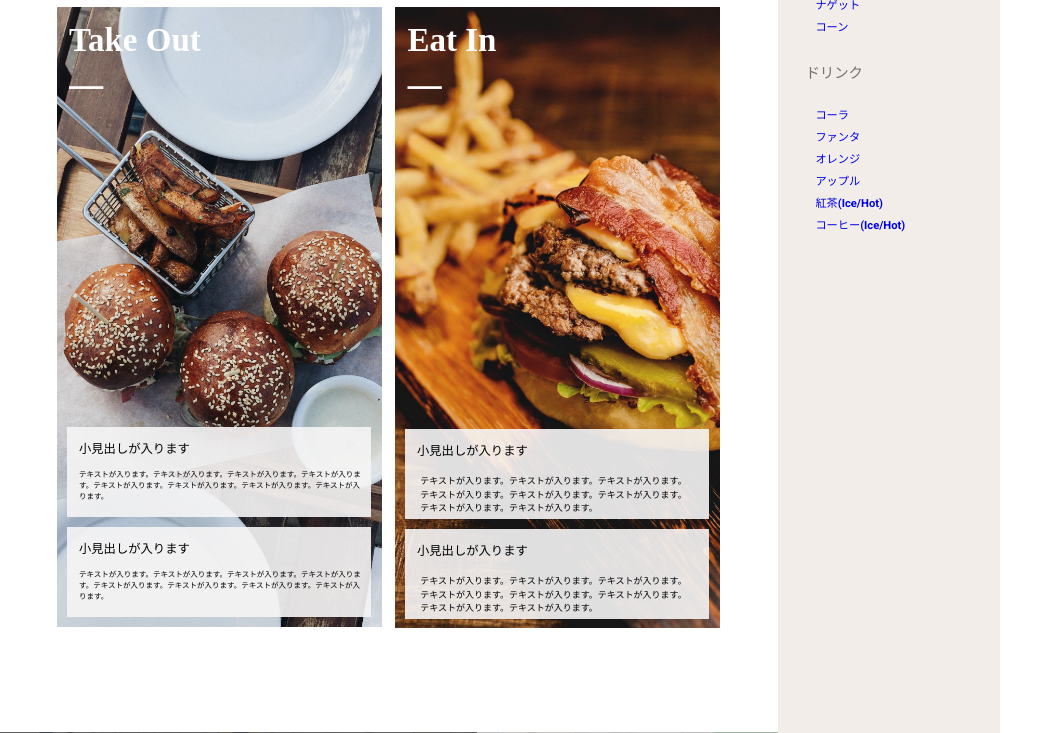
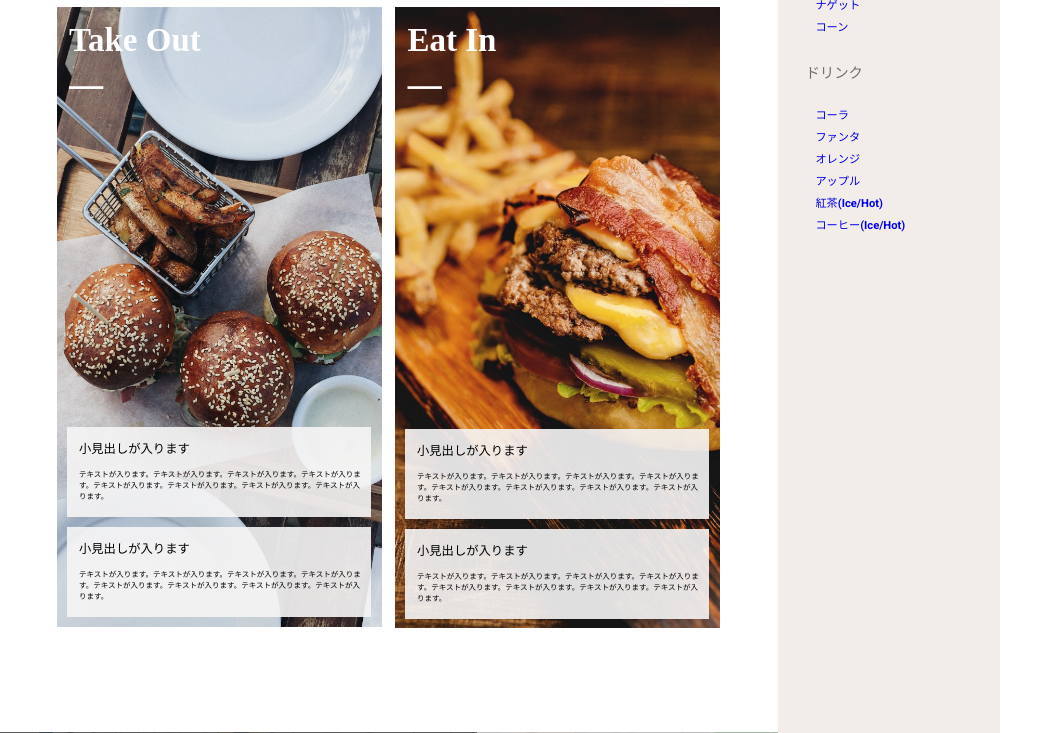
Before and after one commit to nagatarock/raisetech-hamburger, a PHP site: page /front-page.html in a window 1280 px wide. Shown: the part 423-1156 px from the top of the page, without its empty margins (0-1063 px from the left). Run offline with PHP 8.4, Linux system fonts and the light colour scheme.

Commit message:
.c_right_box内のテキスト修正

```diff
--- a/css/layout/_main.scss
+++ b/css/layout/_main.scss
@@ -116,12 +116,14 @@ body{
                 margin-left: 12px;
                 font-size: 77%;
                 font-weight: 100;
+            p{
+                margin-top: 5px;
+                width: 380px;
+                font-size: 10px;
+                transform: scale(0.75);
+                transform-origin: left; /*縮小してずれた分を左に寄せている*/
             }
-            p{
-
-                font-size: 10px;
-                transform: scale(0.9);
-            }
+        }
         }
         .c_right_box2{
             width: 304px;
@@ -137,12 +139,14 @@ body{
                 margin-left: 12px;
                 font-size: 77%;
                 font-weight: 100;
+            p{
+                margin-top: 5px;
+                width: 380px;
+                font-size: 10px;
+                transform: scale(0.75);
+                transform-origin: left; /*縮小してずれた分を左に寄せている*/
             }
-            p{
-
-                font-size: 10px;
-                transform: scale(0.9);
-            }
+        }
         }
     }
 }
--- a/css/style.css
+++ b/css/style.css
@@ -218,10 +218,15 @@ body {
   font-weight: 100;
 }
 
-.container .c_right .c_right_box1 p {
+.container .c_right .c_right_box1 h3 p {
+  margin-top: 5px;
+  width: 380px;
   font-size: 10px;
-  -webkit-transform: scale(0.9);
-          transform: scale(0.9);
+  -webkit-transform: scale(0.75);
+          transform: scale(0.75);
+  -webkit-transform-origin: left;
+          transform-origin: left;
+  /*縮小してずれた分を左に寄せている*/
 }
 
 .container .c_right .c_right_box2 {
@@ -243,10 +248,15 @@ body {
   font-weight: 100;
 }
 
-.container .c_right .c_right_box2 p {
+.container .c_right .c_right_box2 h3 p {
+  margin-top: 5px;
+  width: 380px;
   font-size: 10px;
-  -webkit-transform: scale(0.9);
-          transform: scale(0.9);
+  -webkit-transform: scale(0.75);
+          transform: scale(0.75);
+  -webkit-transform-origin: left;
+          transform-origin: left;
+  /*縮小してずれた分を左に寄せている*/
 }
 
 .map {
--- a/front-page.html
+++ b/front-page.html
@@ -47,16 +47,18 @@
             </div>
         </section>
         <section class="c_right">
-            <h2>Eat In
+                <h2>Eat In
                 <p>＿</p>
-            </h2>
-            <div class="c_right_box1">
-                <h3>小見出しが入ります</h3>
+                </h2>
+                <div class="c_right_box1">
+                <h3>小見出しが入ります
                 <p>テキストが入ります。テキストが入ります。テキストが入ります。テキストが入ります。テキストが入ります。テキストが入ります。テキストが入ります。テキストが入ります。</p>
+                </h3>
                 </div>
                 <div class="c_right_box2">
-                <h3>小見出しが入ります</h3>
+                <h3>小見出しが入ります
                 <p>テキストが入ります。テキストが入ります。テキストが入ります。テキストが入ります。テキストが入ります。テキストが入ります。テキストが入ります。テキストが入ります。</p>
+                </h3>
                 </div>
         </section>
         </div>
```
Also changed, not shown: 1 other file.
